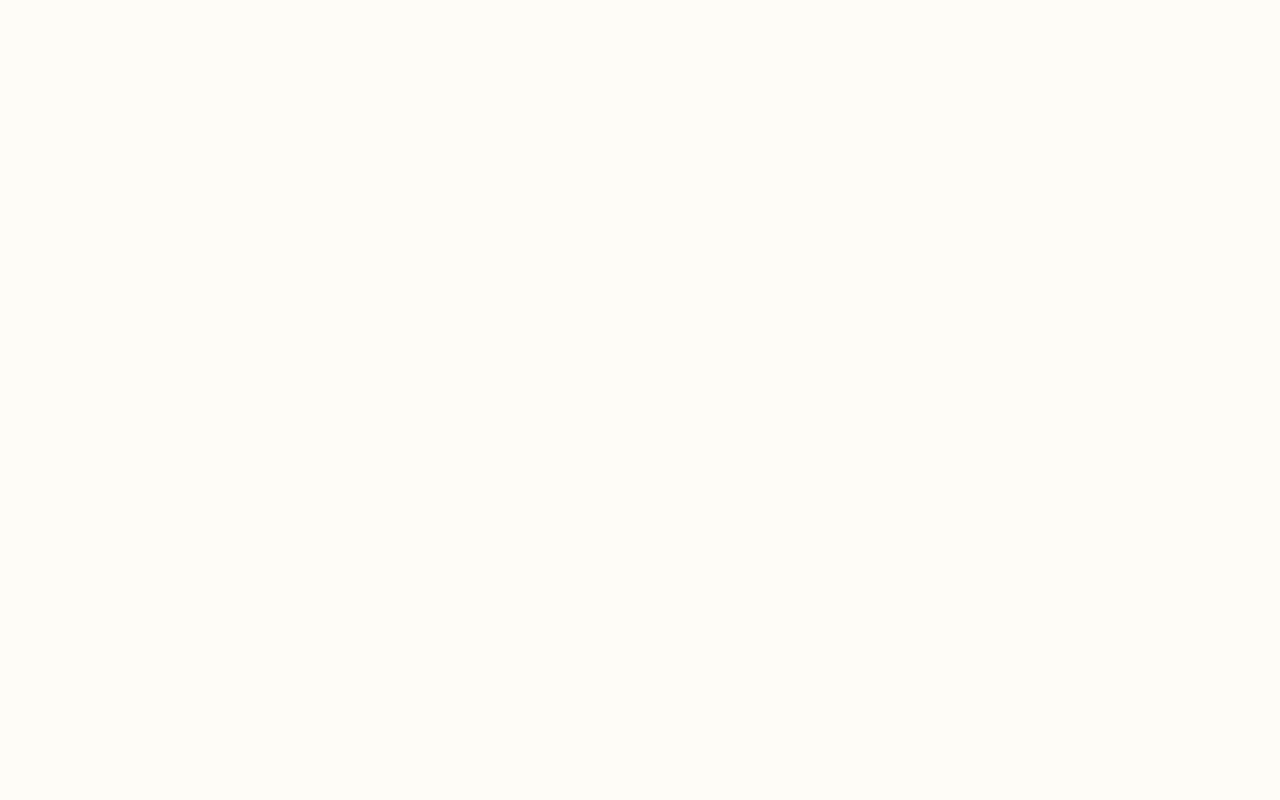
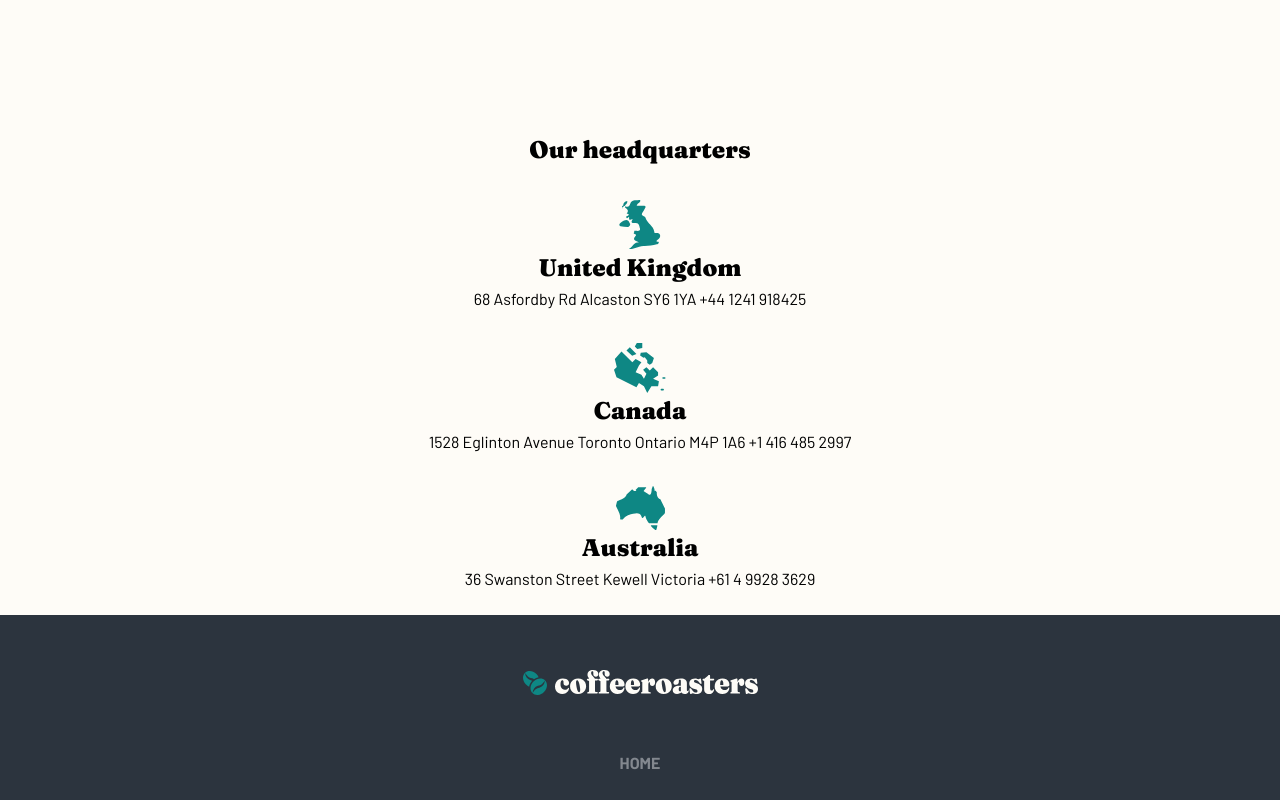
Before and after one commit to kebin20/coffee-roasters-website, a React (Vite) app: page / in a window 1280 px wide. Shown: the part 2040-2840 px from the top of the page. Before the commit the page ends 2020 px from the top, so only its background shows below. Built offline with nearby package versions, Linux system fonts and the light colour scheme.

Commit message:
styling: created layout for the headquarters section and added images

```diff
--- a/src/Pages/AboutUs.jsx
+++ b/src/Pages/AboutUs.jsx
@@ -6,6 +6,9 @@ import Footer from '../UI/Footer';
 /* Images */
 import commitment from '../assets/about/mobile/image-commitment.jpg';
 import quality from '../assets/about/mobile/image-quality.jpg';
+import uk from '../assets/about/desktop/illustration-uk.svg';
+import canada from '../assets/about/desktop/illustration-canada.svg';
+import australia from '../assets/about/desktop/illustration-australia.svg';
 
 export default function AboutUs() {
   return (
@@ -62,6 +65,29 @@ export default function AboutUs() {
             brewing is easy and enjoyable.
           </p>
         </section>
+
+        <section className={styles.hqContainer}>
+          <h1 className={styles.hqTitle}>Our headquarters</h1>
+            <div className={styles.countryWrapper}>
+              <img className={styles.mapImages} src={uk} alt="image of UK map" />
+              <h2>United Kingdom</h2>
+              <p>68 Asfordby Rd Alcaston SY6 1YA +44 1241 918425</p>
+            </div>
+            <div className={styles.countryWrapper}>
+              <img className={styles.mapImages} src={canada} alt="image of Canada map" />
+              <h2>Canada</h2>
+              <p>
+                1528 Eglinton Avenue Toronto Ontario M4P 1A6 +1 416 485 2997
+              </p>
+            </div>
+            <div className={styles.countryWrapper}>
+              <img className={styles.mapImages} src={australia} alt="image of Australia map" />
+              <h2>Australia</h2>
+              <p>36 Swanston Street Kewell Victoria +61 4 9928 3629</p>
+            </div>
+        </section>
+
+        <Footer />
       </main>
     </>
   );
--- a/src/Pages/AboutUs.module.css
+++ b/src/Pages/AboutUs.module.css
@@ -63,6 +63,27 @@
   bottom: 1em;
 }
 
+/* Our Headquarters section*/
+
+.hqContainer {
+  display: grid;
+  gap: 2em;
+  margin: 1.5em;
+  text-align: center;
+  justify-items: center;
+}
+
+.hqTitle
+
+.countryWrapper {
+  display: flex;
+}
+
+.mapImages {
+  margin: auto;
+}
+
+
 /* Tablet portrait and larger */
 @media only screen and (min-width: 600px) {
 }
```
